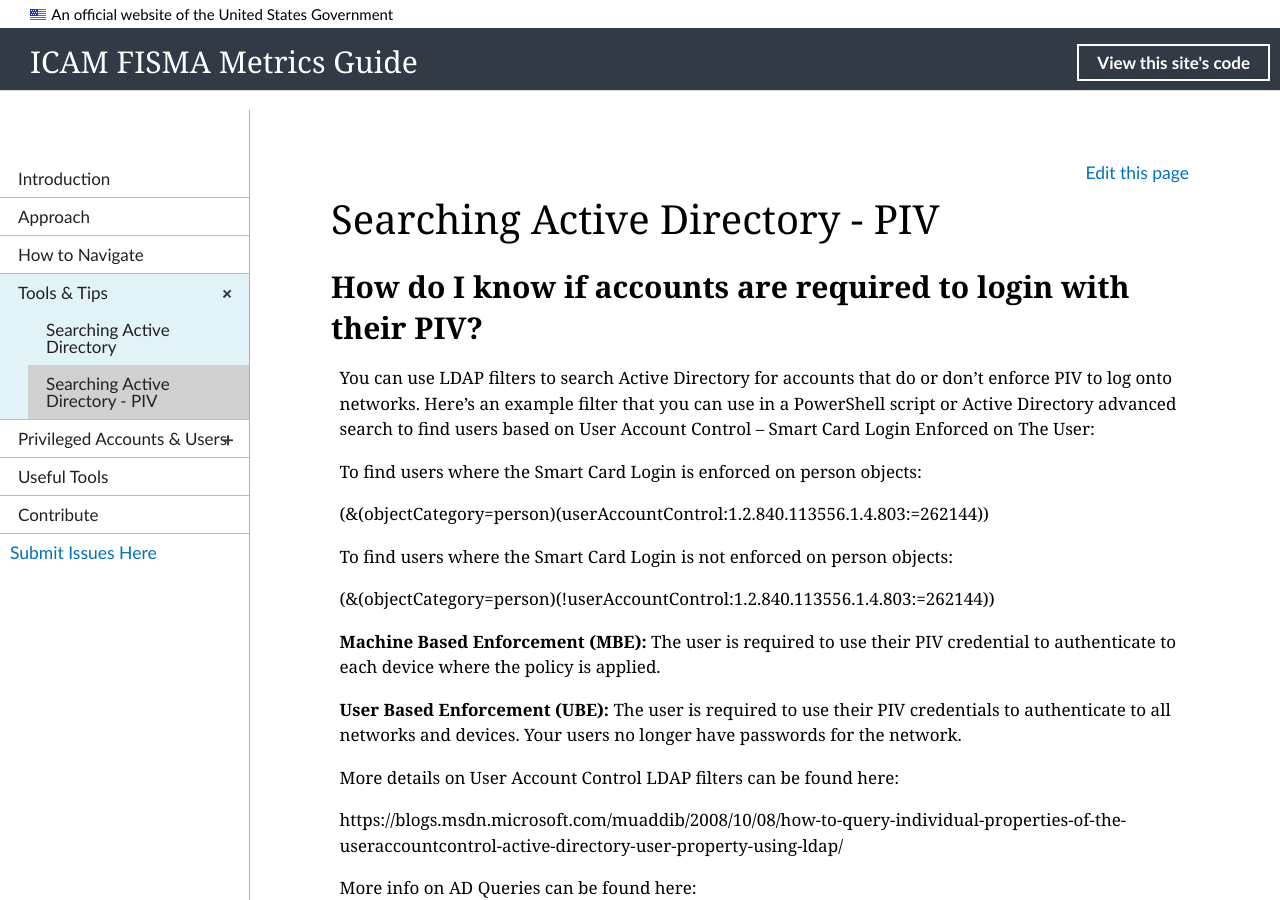
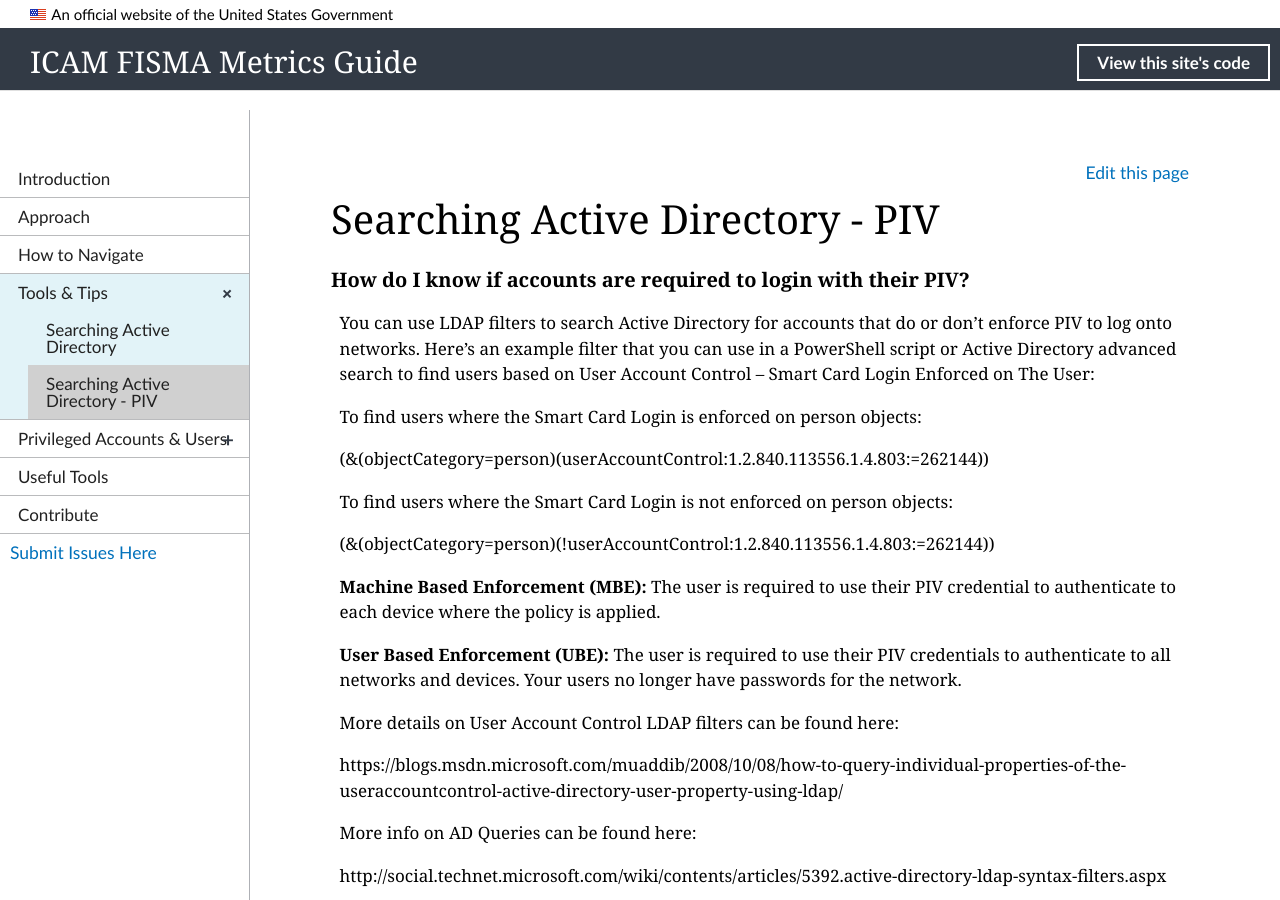
Before and after one commit to GSA/icam-fisma, a Jekyll site: the page built from _tools-tips/05_searchAD-PIV.md, in a window 1280 px wide and 900 px high. Built offline with Jekyll 4.4.1, drawn with Linux system fonts in a browser that asks for light colours; nearby versions of some CDN libraries.

Commit message:
reduce header size

```diff
--- a/_tools-tips/05_searchAD-PIV.md
+++ b/_tools-tips/05_searchAD-PIV.md
@@ -4,7 +4,7 @@ title: Searching Active Directory - PIV
 collection: tools-tips
 permalink: tools-tips/searchAD-PIV
 ---
-## How do I know if accounts are required to login with their PIV?
+### How do I know if accounts are required to login with their PIV?
 You can use LDAP filters to search Active Directory for accounts that do or don’t enforce PIV to log onto networks. Here’s an example filter that you can use in a PowerShell script or Active Directory advanced search to find users based on User Account Control – Smart Card Login Enforced on The User:
 
 To find users where the Smart Card Login is enforced on person objects:
```
